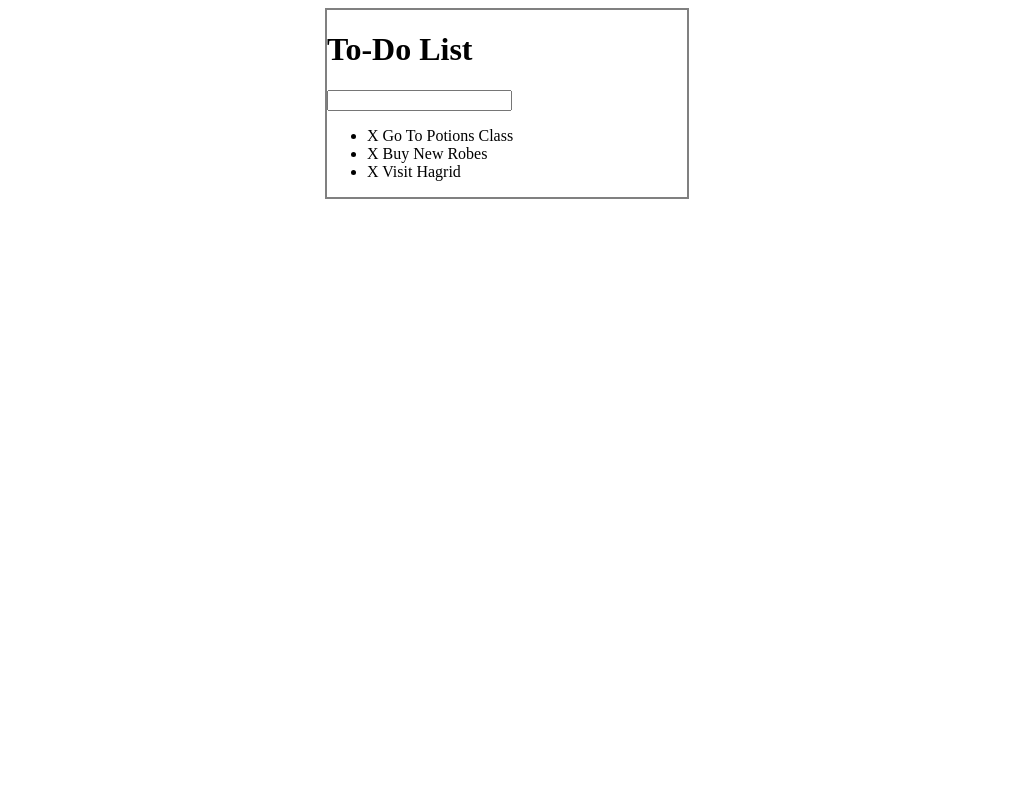
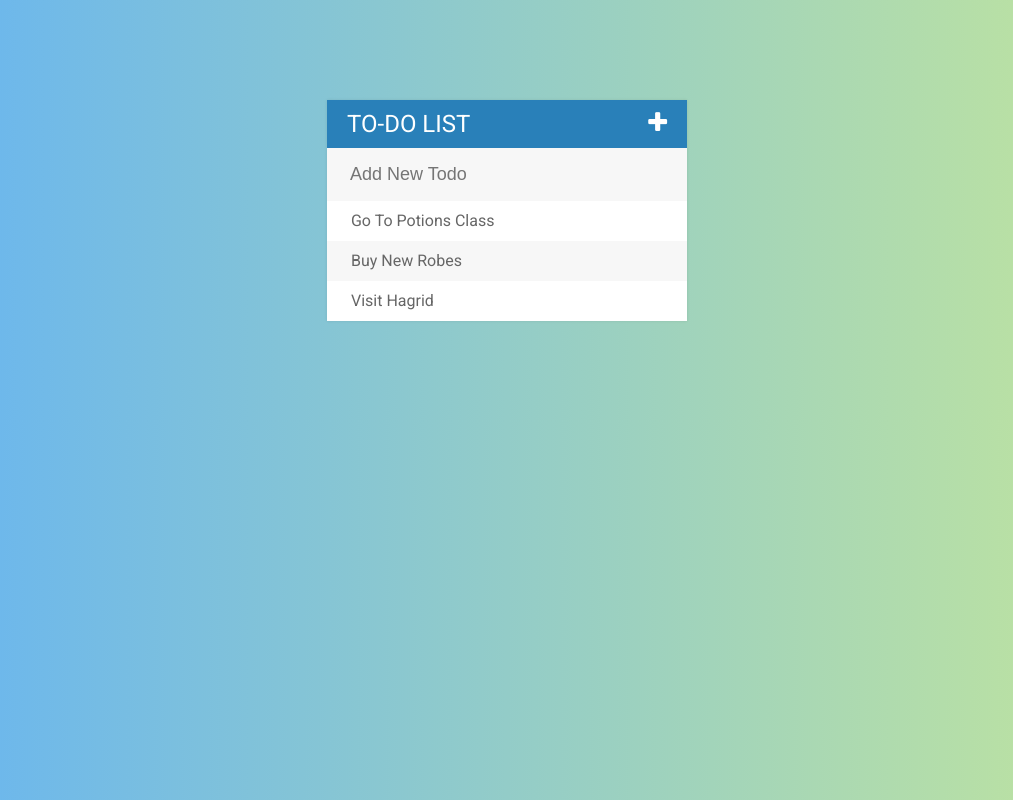
Before and after one commit to hummatli/todo-list-project, a plain HTML site: page index.html in a window 1280 px wide. Shown: the whole page, without its empty margins (133-1146 px from the left). Drawn offline with Linux system fonts and the light colour scheme.

Commit message:
Ended up with siple todo list app

```diff
--- a/assets/css/todos.css
+++ b/assets/css/todos.css
@@ -1,7 +1,84 @@
+body {
+	font-family: 'Roboto', sans-serif;
+	background: #c2e59c;  /* fallback for old browsers */
+	background: -webkit-linear-gradient(to right, #64b3f4, #c2e59c);  /* Chrome 10-25, Safari 5.1-6 */
+	background: linear-gradient(to right, #64b3f4, #c2e59c); /* W3C, IE 10+/ Edge, Firefox 16+, Chrome 26+, Opera 12+, Safari 7+ */
+}
+
+h1 {
+	background: #2980b9;
+	color: white;
+	margin: 0;
+	padding: 10px 20px;
+	text-transform: uppercase;
+	font-size: 24px;
+	font-weight: normal;
+}
+
+ul {
+	list-style: none;
+	margin: 0;
+	padding: 0;
+}
+
+li {
+	background: #fff;
+	height: 40px;
+	line-height: 40px;
+	color: #666;
+}
+
+li:nth-child(2n) {
+	background: #f7f7f7;
+}
+
+/*Yuxaridaki kimi eyni effekti verir*/
+/*li:nth-of-type(2n) {
+	background: #f7f7f7;
+}*/
+
+span {
+	background: #e74c3c;
+	height: 40px;
+	width: 0;
+	margin-right: 20px;
+	text-align: center;
+	display: inline-block;
+	color: white;
+	transition: 0.2s linear;
+	opacity: 0;
+}
+
+li:hover span {
+	width: 40px;
+	opacity: 1.0;
+}
+
+input {
+	font-size: 18px;
+	background:  #f7f7f7;
+	width: 100%;
+	padding: 13px 13px 13px 20px;
+	box-sizing: border-box;
+	color: #2980b9;
+	border: 3px solid rgba(0 ,0, 0, 0);
+}
+
+input:focus {
+	background: #fff;
+	border: 3px solid #2980b9;
+	outline: none;
+}
+
 #container {
 	width: 360px;
-	margin: 0 auto;
-	border: 2px solid gray;
+	margin: 100px auto;
+	background: #f7f7f7;
+	box-shadow: 0 0 3px rgba(0, 0, 0, 0.1);
+}
+
+.fa-plus {
+	float: right;
 }
 
 .completed {
--- a/assets/js/todos.js
+++ b/assets/js/todos.js
@@ -40,6 +40,10 @@ $("input[type='text']").keypress(function(event){
 	if(event.which === 13) {
 		var todoText = $(this).val()
 		$(this).val("")
-		$("ul").append("<li><span>X</span> " + todoText + "</li>")
+		$("ul").append("<li><span><i class='fa fa-trash'></i></span> " + todoText + "</li>")
 	}
 })
+
+$(".fa-plus").click(function(){
+	$("input[type='text']").fadeToggle()
+})
--- a/index.html
+++ b/index.html
@@ -3,18 +3,20 @@
 <head>
 	<title>Todo List</title>
 	<link rel="stylesheet" type="text/css" href="assets/css/todos.css">
+	<link href="https://fonts.googleapis.com/css?family=Roboto:400,500,700" rel="stylesheet">
+	<link rel="stylesheet" type="text/css" href="https://maxcdn.bootstrapcdn.com/font-awesome/4.7.0/css/font-awesome.min.css">
 	<script type="text/javascript" src="assets/js/lib/jquery-3.2.1.min.js"></script>
 </head>
 <body>
 
 	<div id="container">
-		<h1>To-Do List</h1>
-		<input type="text">
+		<h1>To-Do List <i class="fa fa-plus" aria-hidden="true"></i></h1>
+		<input type="text" placeholder="Add New Todo">
 
 		<ul>
-			<li><span>X</span> Go To Potions Class</li>
-			<li><span>X</span> Buy New Robes</li>
-			<li><span>X</span> Visit Hagrid</li>
+			<li><span><i class="fa fa-trash"></i></span> Go To Potions Class</li>
+			<li><span><i class="fa fa-trash"></i></span> Buy New Robes</li>
+			<li><span><i class="fa fa-trash"></i></span> Visit Hagrid</li>
 		</ul>
 	</div>
 
```
